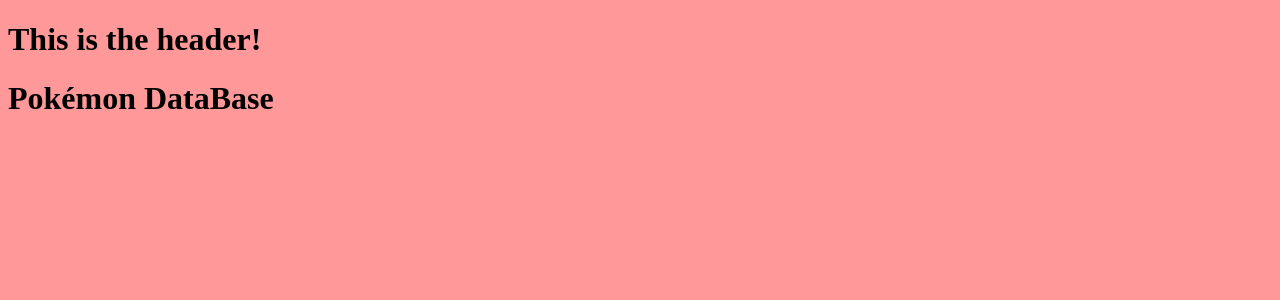
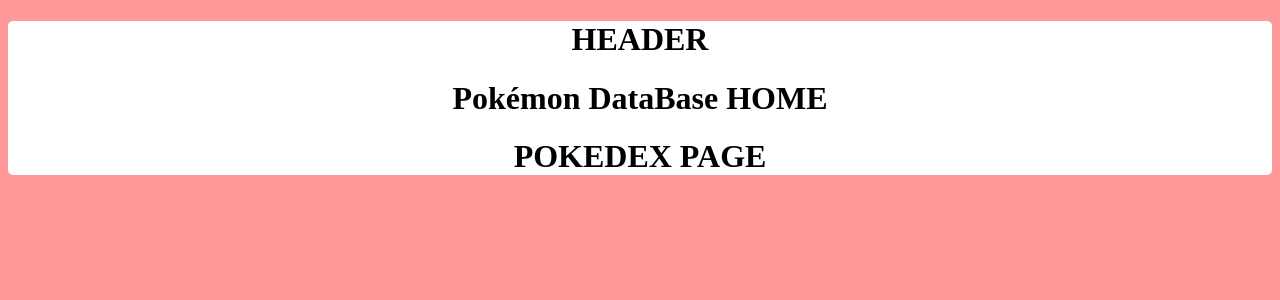
Before and after one commit to connorfrendt/pokemon-data-base, a Vue app: page / in a window 1280 px wide. Shown: the top 300 px of the page. Built offline with nearby package versions, Linux system fonts and the light colour scheme.

Commit message:
child components of home (header, pokedex) linked up and working correctly

```diff
--- a/src/components/App.vue
+++ b/src/components/App.vue
@@ -1,16 +1,15 @@
 <template>
   <div id="app">
-      <Header />
       <RouterView></RouterView>
   </div>
 </template>
 
 <script>
-import Header from './Header'
+
 
 export default {
   components: {
-    Header
+
   }
 }
 </script>
--- a/src/components/Header.vue
+++ b/src/components/Header.vue
@@ -1,7 +1,5 @@
 <template>
-    <h1>
-        This is the header!
-    </h1>
+    <h1>HEADER</h1>
 </template>
 
 <script>
@@ -11,7 +9,9 @@
 </script>
 
 <style>
-body {
+#app {
     background: white;
+    text-align: center;
+    border-radius: 5px;
 }
 </style>
--- a/src/components/Home.vue
+++ b/src/components/Home.vue
@@ -1,11 +1,23 @@
 <template>
     <div>
-        <h1>Pokémon DataBase</h1>
+        <Header />
+        <h1>Pokémon DataBase HOME</h1>
+        <Pokedex />
     </div>
 </template>
 
-<style>
-body {
+<script>
+import api from '../services/api.js';
+import Pokedex from './Pokedex';
+import Header from './Header'
 
+export default {
+    components: {
+        Header,
+        Pokedex
+    }
 }
-</style>
+</script>
+
+
+<style></style>
--- /dev/null
+++ b/src/components/Pokedex.vue
@@ -0,0 +1,20 @@
+<template>
+    <h1>POKEDEX PAGE</h1>
+</template>
+
+<script>
+import api from '../services/api'
+
+export default {
+    searchPokemon() {
+        api.getPokedex()
+            .then(response => {
+                console.log('*** RESULTS ***', response)
+            })
+    }
+}
+</script>
+
+<style>
+
+</style>
--- a/src/router.js
+++ b/src/router.js
@@ -8,4 +8,4 @@
         { path: '/login', component: Login },
         { path: '*', redirect: '/' }
     ]
-});
+});``
--- /dev/null
+++ b/src/services/api.js
@@ -0,0 +1,6 @@
+export default {
+    getPokedex() {
+        return fetch(`https://pokeapi.co/api/v2/pokemon/?offset=20&limit=20`)
+            .then(response => response.json());
+    }
+};
```
